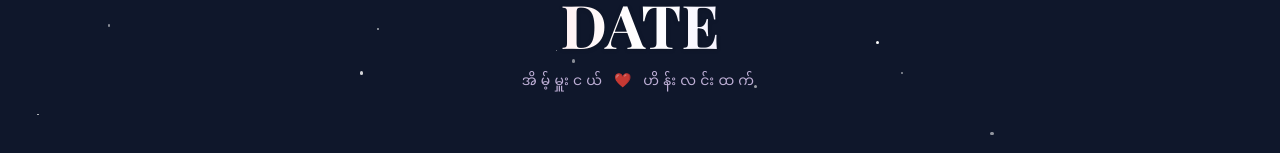
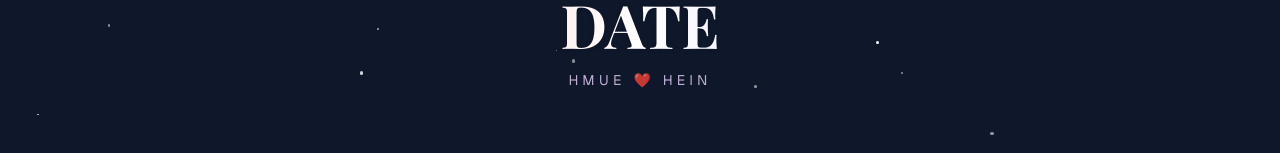
Before and after one commit to Henry336/anniversary-gift, a Next.js app: page /plans in a window 1280 px wide. Shown: the part 146-299 px from the top of the page. Built offline with nearby package versions, Linux system fonts and the light colour scheme; no server answers; the database is empty; a web font is replaced by a local one.

Commit message:
Changed the subtitle

```diff
--- a/app/plans/page.js
+++ b/app/plans/page.js
@@ -11,7 +11,7 @@ const playfair = Playfair_Display({ subsets: ['latin'] });
 
 // 👇 EDIT YOUR TITLE AND SUBTITLE HERE
 const PAGE_TITLE = "OUR ANNIVERSARY DATE";
-const PAGE_SUBTITLE = "အိမ့်မှူးငယ် ❤️ ဟိန်းလင်းထက်";
+const PAGE_SUBTITLE = "Hmue ❤️ Hein";
 
 const PLAN_DATA = [
   { icon: "🍫", title: "Snack Review", description: "ကိုကိုပေးလိုက်တဲ့ မုန့်တွေ သဲသဲတစ်ခုချင်းစားကြည့်ပြီး review ပေးမယ်၊ ကိုကိုလည်း မစားဖူးတဲ့မုန့်တွေဝယ်ထားပြီး review ပေးမယ် 😋🍽️" },
```
